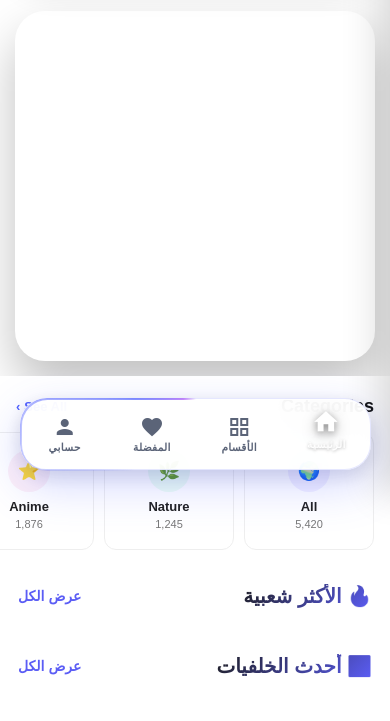
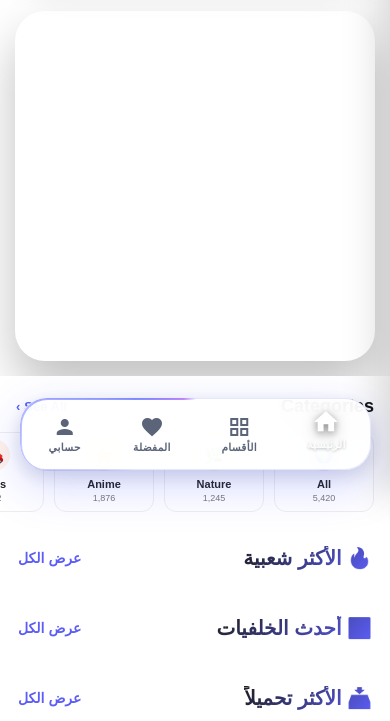
Before and after one commit to nabil1995nabil/WallpaperHub, a website: page home.html in a window 390 px wide. Shown: the part 352-1073 px from the top of the page. Drawn offline with Linux system fonts and the light colour scheme; no server answers.

Commit message:
Add files via upload

```diff
--- a/css/home-categories.css
+++ b/css/home-categories.css
@@ -458,19 +458,19 @@
        ===================================================== */
 
     .category {
-        flex: 0 0 130px !important;
+        flex: 0 0 100px !important;
 
-        width: 130px !important;
+        width: 100px !important;
 
-        min-width: 130px !important;
+        min-width: 100px !important;
 
-        max-width: 130px !important;
+        max-width: 100px !important;
 
-        height: 118px !important;
+        height: 80px !important;
 
-        min-height: 118px !important;
+        min-height: 80px !important;
 
-        max-height: 118px !important;
+        max-height: 80px !important;
 
         padding: 10px 6px;
 
@@ -497,15 +497,15 @@
        ===================================================== */
 
     .emoji-box {
-        width: 42px;
+        width: 32px;
 
-        height: 42px;
+        height: 32px;
 
-        min-width: 42px;
+        min-width: 32px;
 
-        min-height: 42px;
+        min-height: 32px;
 
-        font-size: 18px;
+        font-size: 16px;
 
         animation: none !important;
 
@@ -520,7 +520,7 @@
        ===================================================== */
 
     .cat-title {
-        font-size: 13px;
+        font-size: 11px;
 
         animation: none !important;
 
@@ -528,9 +528,9 @@
     }
 
     .cat-count {
-        font-size: 11px;
+        font-size: 9px;
 
-        margin-top: 3px;
+        margin-top: 2px;
 
         animation: none !important;
 
```
